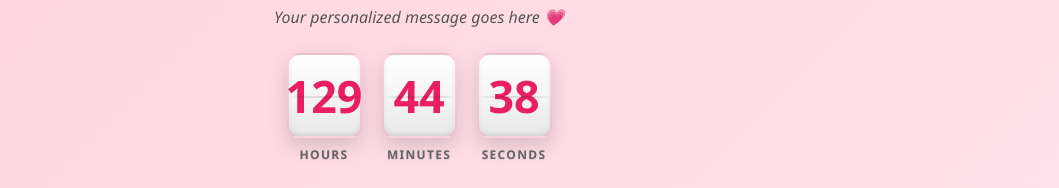
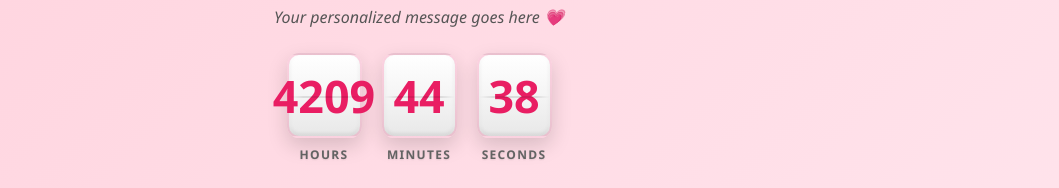
Before and after one commit to ramkumars-star/bday-countdown, a React (Vite) app: page / in a window 1280 px wide. Shown: the part 274-462 px from the top of the page, without its empty margins (221-1280 px from the left). Built offline with nearby package versions, Linux system fonts and the light colour scheme.

Commit message:
Change countdown target date to October 10, 2026
Updated the target date for the countdown.

```diff
--- a/src/components/Countdown.jsx
+++ b/src/components/Countdown.jsx
@@ -19,7 +19,7 @@ function Countdown({ onBirthdayReached, birthdayReached }) {
     // 🎂 SET YOUR BIRTHDAY DATE & TIME HERE 🎂
     // ═══════════════════════════════════════════════════════════════
 
-    const targetDate = new Date("2026-04-23T00:00:00");
+    const targetDate = new Date("2026-10-10T00:00:00");
 
     // 📝 HOW TO USE:
     // Replace the date above with your actual birthday
```
